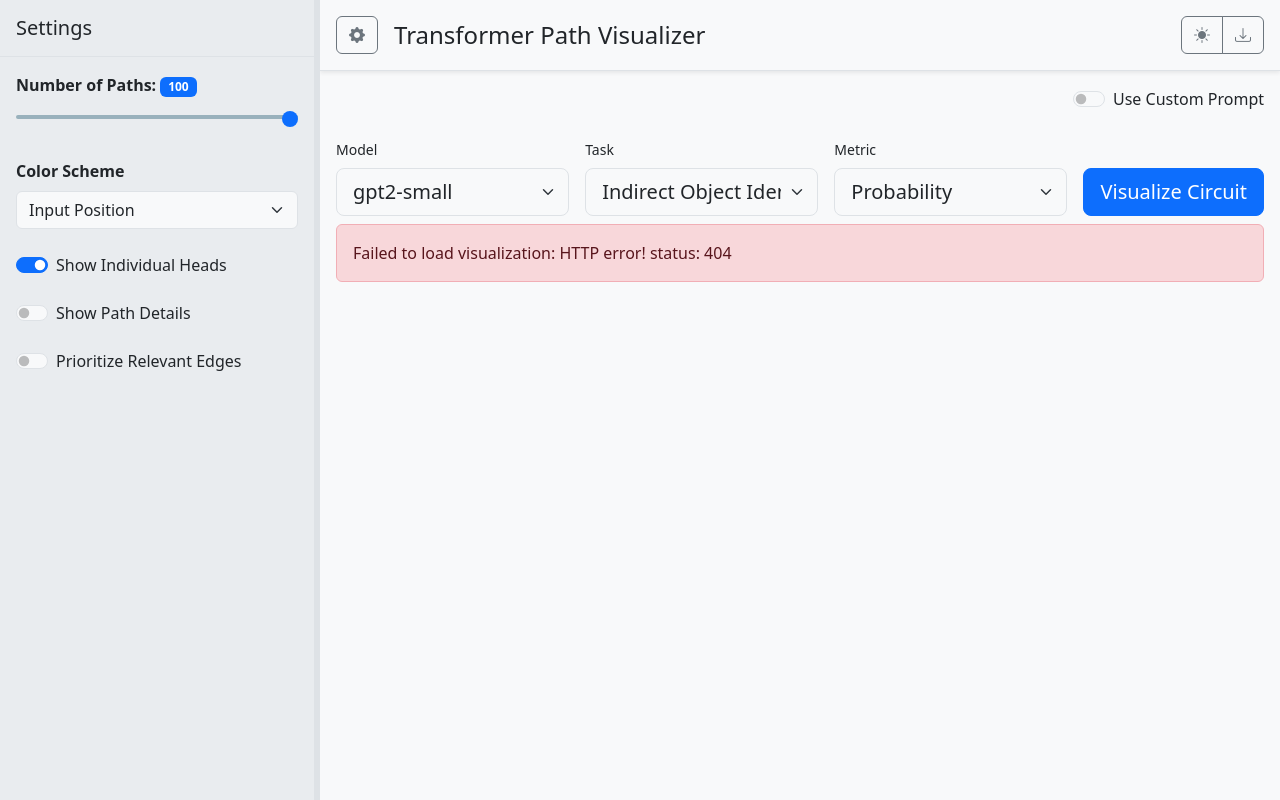
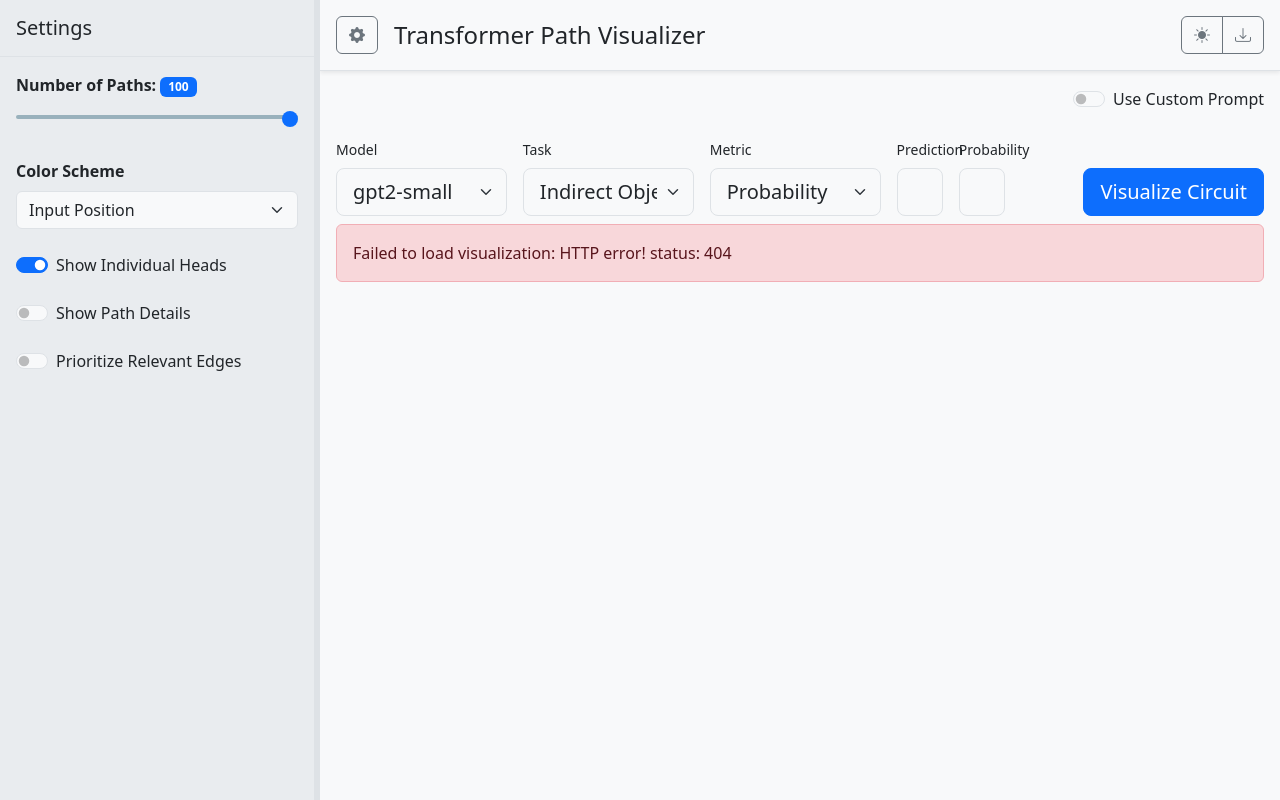
Before and after one commit to andreac01/IPE-LatentCircuitIdentification, a Flask app: page / in a window 1280 px wide. Run offline with Flask 3, Linux system fonts and the light colour scheme; some libraries are stand-ins or nearby versions.

Commit message:
updated visualization web

```diff
--- a/web_app/app.py
+++ b/web_app/app.py
@@ -12,8 +12,6 @@
 from ipe.nodes import FINAL_Node
 from ipe.paths import get_path_msgs
 from ipe.miscellanea import get_topk
-from ipe.graph_search import PathAttributionPatching
-from ipe.metrics import target_logit_percentage
 from ipe.webutils.model import load_model, load_model_config, load_tokenizer
 from ipe.experiment import ExperimentManager
 import uuid
@@ -166,11 +164,13 @@
 					for j, n in enumerate(image_path)
 				]
 				path_details_store[str(i)] = path_data
+			path_details_store['predictions'] = get_topk(model, cache[f'blocks.{model.cfg.n_layers - 1}.hook_resid_post'][0][-1], topk=10)
 
 			# Save the newly computed decodings to the file for next time
 			with open(decoding_file, 'wb') as f:
 				pickle.dump(path_details_store, f)
 			app.logger.debug(f"Saved decodings to {decoding_file}")
+		predictions = path_details_store.pop('predictions')
 
 	else: # This is the on-the-fly computation case
 		app.logger.debug("Computing paths and details on the fly")
@@ -182,7 +182,6 @@
 
 		metric = 'target_logit_percentage' if target != "" else 'kl_divergence'
 		if target == "":
-			target = "out"
 			target_list = []
 		else:
 			target_list = [target]
@@ -195,9 +194,11 @@
 			patch_type='zero',
 			search_strategy='BestFirstSearch',
 			algorithm='PathAttributionPatching',
-			algorithm_params={"top_n": 100}
+			algorithm_params={"top_n": 100, "include_negative": True}
 		)
-
+		predictions = get_topk(model, experiment.cache[f'blocks.{model.cfg.n_layers- 1}.hook_resid_post'][0][-1], topk=10)
+		if target == "":
+			target = predictions['topk_strtokens'][0].replace('Ġ', '_').replace(' ', '_')
 		paths = experiment.run()
 		request_random_uuid_string = str(uuid.uuid1())
 		# Save the paths for potential later download
@@ -223,6 +224,7 @@
 				for j, n in enumerate(image_path)
 			]
 			path_details_store[str(i)] = path_data
+
 		experiment = None  # Free memory
 
 	img_node_paths = [get_image_path(p, divide_heads=data.get('divide_heads', True)) for p in paths]
@@ -236,11 +238,14 @@
 		['' for _ in tokenizer.tokenize(prompt)] + tokenizer.tokenize(target)
 	)
 	paths = None  # Free memory
+	model = None  # Free memory
 	torch.cuda.empty_cache()
 	return jsonify({
 		'graphData': graph_data,
 		'pathDetails': path_details_store,
-		'uuid': request_random_uuid_string if not data.get('precomputed', False) else None
+		'uuid': request_random_uuid_string if not data.get('precomputed', False) else None,
+		'predicted_tokens': predictions['topk_strtokens'],
+		'predicted_probabilities': predictions['topk_probs'],
 	})
 
 
--- a/web_app/setup.py
+++ b/web_app/setup.py
@@ -48,7 +48,7 @@
     # Get the data directory path
     data_path = get_validated_path(
         prompt_message="Enter the path to your 'data' directory",
-        default_path="./backend/data" # Matches your existing structure
+        default_path="./data" # Matches your existing structure
     )
 
     # Create the .env file
--- a/web_app/static/js/main.js
+++ b/web_app/static/js/main.js
@@ -287,6 +287,7 @@
 
 		try {
 			let body = {};
+			let suffix = '';
 			if (modeSwitch.checked) {
 				body = {
 					model_name: document.getElementById('model-select-run').value,
@@ -295,6 +296,7 @@
 					target: targetTokenInput.value,
 					divide_heads: divideHeadsSwitch.checked,
 				};
+				suffix = '-run';
 			} else {
 				body = {
 					model_name: document.getElementById('model-select').value,
@@ -311,7 +313,12 @@
 			});
 			if (!response.ok) throw new Error(`HTTP error! status: ${response.status}`);
 			const data = await response.json();
-			fullPlotData = data; // Store full data { graphData: {...}, pathDetails: {...} }
+			fullPlotData = data; // Store full data { graphData: {...}, pathDetails: {...}, predicted_tokens: [...], predicted_probabilities: [...] }
+
+			// Update predicted token and probability fields
+			if (data.predicted_tokens && data.predicted_probabilities) {
+				updatePredictedTokenAndProbability(data.predicted_tokens, data.predicted_probabilities, suffix);
+			}
 
 			// Access num_paths from the nested graphData object
 			const numPathsAvailable = fullPlotData.graphData ? fullPlotData.graphData.num_paths : 0;
@@ -329,6 +336,37 @@
 		} finally {
 			loader.style.display = 'none';
 			window.dispatchEvent(new Event('resize'));
+		}
+	}
+
+	/**
+	 * Updates the predicted token and probability fields in the UI.
+	 */
+	function updatePredictedTokenAndProbability(predictedTokens, predictedProbabilities, el_id_suffix='') {
+		const predictedTokenInput = document.getElementById(`predicted-token${el_id_suffix}`);
+		const predictedProbabilityInput = document.getElementById(`predicted-probability${el_id_suffix}`);
+
+		if (predictedTokens && predictedTokens.length > 0 && predictedProbabilities && predictedProbabilities.length > 0) {
+			// Set the top predicted token and its probability
+			predictedTokenInput.value = predictedTokens[0];
+			predictedProbabilityInput.value = predictedProbabilities[0].toFixed(4);
+
+			// Update tooltips with the top 10 predictions
+			const tooltipContent = predictedTokens
+				.map((token, index) => `${token.replace(/\s/g, '_')}: ${predictedProbabilities[index].toFixed(4)}\n`)
+				.join('\n');
+			predictedTokenInput.setAttribute('title', tooltipContent);
+			predictedProbabilityInput.setAttribute('title', tooltipContent);
+
+			// Reinitialize Bootstrap tooltips to reflect the updated content
+			new bootstrap.Tooltip(predictedTokenInput);
+			new bootstrap.Tooltip(predictedProbabilityInput);
+		} else {
+			// Clear fields if no predictions are available
+			predictedTokenInput.value = '';
+			predictedProbabilityInput.value = '';
+			predictedTokenInput.setAttribute('title', 'No predictions available.');
+			predictedProbabilityInput.setAttribute('title', 'No predictions available.');
 		}
 	}
 
--- a/web_app/templates/index.html
+++ b/web_app/templates/index.html
@@ -77,21 +77,21 @@
 					</div>
                     <div class="col">
                         <div id="model-task-view" class="row g-3">
-                            <div class="col-md">
+                            <div class="col-md-3">
                                 <label for="model-select" class="form-label small">Model</label>
                                 <select id="model-select" class="form-select form-select-lg" data-bs-toggle="tooltip" title="Select a model to visualize.">
                                     <option selected>gpt2-small</option>
                                     <option>qwen2.5-0.5B</option>
                                 </select>
                             </div>
-                            <div class="col-md">
+                            <div class="col-md-3">
                                 <label for="task-select" class="form-label small">Task</label>
                                 <select id="task-select" class="form-select form-select-lg" data-bs-toggle="tooltip" title="Select a task circuit to visualize.">
                                     <option selected>Indirect Object Identification</option>
                                     <option>Multiple Choice Question Answer</option>
                                 </select>
                             </div>
-							<div class="col-md">
+							<div class="col-md-3">
                                 <label for="mode-select" class="form-label small">Metric</label>
                                 <select id="mode-select" class="form-select form-select-lg" data-bs-toggle="tooltip" title="Select the evaluation metric.">
                                     <option selected>Probability</option>
@@ -99,6 +99,15 @@
 									<option>KL divergence</option>
                                 </select>
                             </div>
+							<div class="col-md-1">
+								<label for="predicted-token" class="form-label small">Prediction</label>
+								<input type="text" class="form-control form-control-lg" id="predicted-token" readonly data-bs-toggle="tooltip" title="The token predicted by the model. Hover to see the top 10 predictions with their probabilities.">
+							</div>
+							<div class="col-md-1">
+								<label for="predicted-probability" class="form-label small">Probability</label>
+								<input type="text" class="form-control form-control-lg" id="predicted-probability" readonly data-bs-toggle="tooltip" title="The probability of the predicted token. Hover to see the top 10 predictions with their probabilities.">
+							</div>
+
                         </div>
 
                         <div id="prompt-target-view" class="row g-3" style="display: none;">
@@ -117,6 +126,14 @@
                                 <label for="target-token-input" class="form-label small">Target Token</label>
                                 <input type="text" class="form-control form-control-lg" id="target-token-input" value=" Mary" data-bs-toggle="tooltip" title="Enter the target token you expect the model to predict. Remember that often tokens starts with a blanck space. If left blanck no token will be targeted and KL-Divergence will be used">
                             </div>
+							<div class="col-md-1">
+								<label for="predicted-token-run" class="form-label small">Prediction</label>
+								<input type="text" class="form-control form-control-lg" id="predicted-token-run" readonly data-bs-toggle="tooltip" title="The token predicted by the model. Hover to see the top 10 predictions with their probabilities.">
+							</div>
+							<div class="col-md-1">
+								<label for="predicted-probability-run" class="form-label small">Probability</label>
+								<input type="text" class="form-control form-control-lg" id="predicted-probability-run" readonly data-bs-toggle="tooltip" title="The probability of the predicted token. Hover to see the top 10 predictions with their probabilities.">
+							</div>
                         </div>
                     </div>
 
```
Also changed, not shown: 1 other file.
